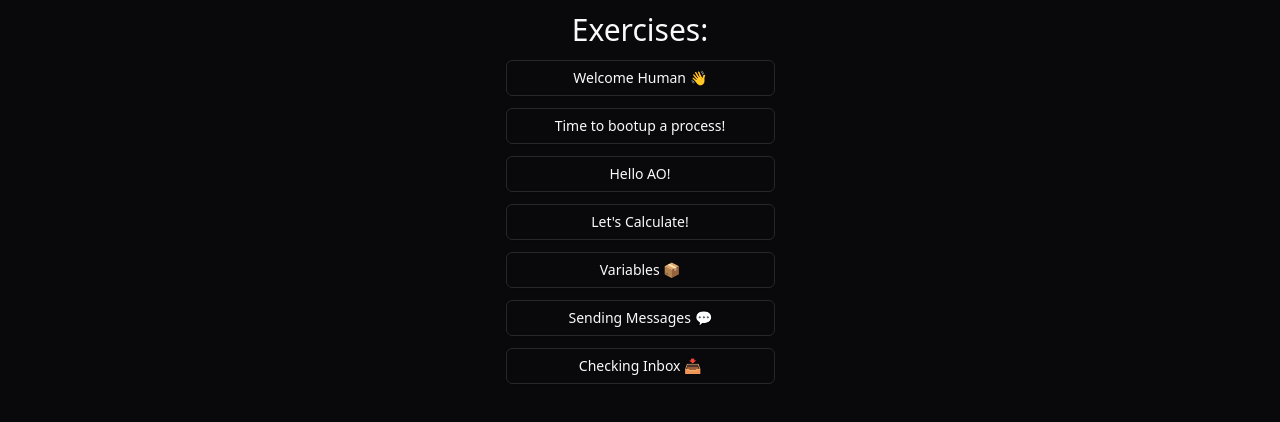
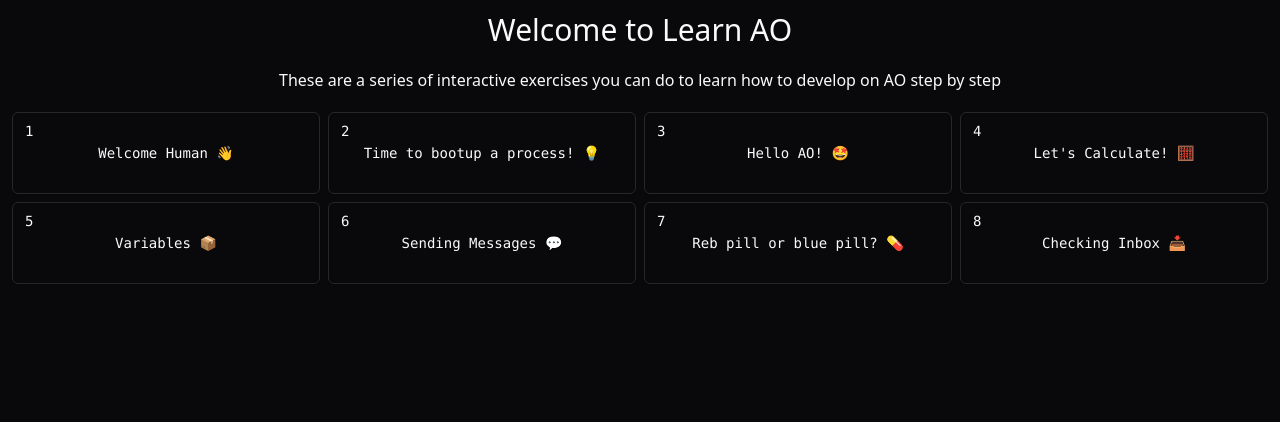
Before and after one commit to betteridea-dev/learn-v0, a Next.js app: page /learn-ao/ in a window 1280 px wide. Shown: the top 422 px of the page. Built offline with nearby package versions, Linux system fonts and the light colour scheme.

Commit message:
morpheus

```diff
--- a/src/data/20.spawn-process.ts
+++ b/src/data/20.spawn-process.ts
@@ -4,7 +4,7 @@ export default {
   prevRoute: "10-connect-wallet",
   route: "20-spawn-process",
   nextRoute: "30-hello-ao",
-  title: "Time to bootup a process!",
+  title: "Time to bootup a process! 💡",
   content: `
 A process in AO is like a smart contract that's alive.
 
--- a/src/data/30.hello-ao.ts
+++ b/src/data/30.hello-ao.ts
@@ -4,7 +4,7 @@ export default {
   prevRoute: "20-spawn-process",
   route: "30-hello-ao",
   nextRoute: "40-calculate",
-  title: "Hello AO!",
+  title: "Hello AO! 🤩",
   content: `
 
 In the previous exercise, you spawned a process. Now it's time to write some code for it.
--- a/src/data/40.calculate.ts
+++ b/src/data/40.calculate.ts
@@ -4,7 +4,7 @@ export default {
   prevRoute: "30-hello-ao",
   route: "40-calculate",
   nextRoute: "50-variables",
-  title: "Let's Calculate!",
+  title: "Let's Calculate! 🧮",
   content: `
 Just like we printed something before, we can also do mathematical operations on AO using LUA
 
--- a/src/data/60.messaging.ts
+++ b/src/data/60.messaging.ts
@@ -3,7 +3,7 @@ import { TExerciseData } from "@/types";
 export default {
   prevRoute: "50-variables",
   route: "60-messaging",
-  nextRoute: "70-my-inbox",
+  nextRoute: "70-morpheus",
   title: "Sending Messages 💬",
   content: `
 Now that you know how to print stuff, do basic calculations and make variables,
--- /dev/null
+++ b/src/data/70.morpheus.ts
@@ -0,0 +1,46 @@
+import { TExerciseData } from "@/types";
+
+export default {
+  prevRoute: "60-messaging",
+  route: "70-morpheus",
+  nextRoute: "80-my-inbox",
+  title: "Reb pill or blue pill? 💊",
+  content: `
+
+*"This is your last chance. After this, there is no turning back. You take the blue pill -
+the story ends, you wake up in your bed and believe whatever you want to believe. You take
+the red pill - you stay in Wonderland and I show you how deep the rabbit hole goes"*
+
+---
+
+# TASK
+
+1. Use the process ID provided below and store it as a variable called "Morpheus".
+
+\`wu_tAUDUveetQZpcN8UxHt51d9dyUkI4Z-MfQV8LnUU\`
+
+2. Send a message to Morpheus
+
+\`Send({ Target = Morpheus, Data = "Morpheus?" })\`
+
+3. You will receive a reply from Morpheus. Print the message.
+
+---
+
+`,
+  defaultCode: `-- Declare the variable Morpheus below this line
+Morpheus = ...
+
+Send({
+  Target = Morpheus,
+  Data = "Wake up Neo!"
+})
+
+-- After you get a message from Morpheus
+-- Comment the above code and run the following:
+-- Inbox[#Inbox].Data
+`,
+  expectedResult: "I am here. You are finally awake. Are you ready to see how far the rabbit hole goes?",
+  fromId: "SELF",
+  validateTimestamp: false,
+} as TExerciseData;
--- a/src/data/70.inbox.ts
+++ b/src/data/80.inbox.ts
@@ -1,9 +1,9 @@
 import { TExerciseData } from "@/types";
 
 export default {
+  prevRoute: "70-morpheus",
+  route: "80-my-inbox",
   nextRoute: "/",
-  route: "70-my-inbox",
-  prevRoute: "60-messaging",
   title: "Checking Inbox 📥",
   content: `
 So we know how to send messages, but how do we check what messages we have received?
--- a/src/data/index.ts
+++ b/src/data/index.ts
@@ -7,5 +7,6 @@ export default {
   "40-calculate": require("@/data/40.calculate").default,
   "50-variables": require("@/data/50.variables").default,
   "60-messaging": require("@/data/60.messaging").default,
-  "70-my-inbox": require("@/data/70.inbox").default,
+  "70-morpheus": require("@/data/70.morpheus").default,
+  "80-my-inbox": require("@/data/80.inbox").default,
 } as { [foo: string]: TExerciseData };
--- a/src/pages/index.tsx
+++ b/src/pages/index.tsx
@@ -7,20 +7,23 @@ export default function Home() {
 
   return (
     <div className="flex flex-col items-center justify-center gap-3 p-3">
-      <div className="text-3xl">Exercises:</div>
-      {/* <div className="grid grid-cols-12 gap-2 aspect-square"> */}
+      <div className="text-3xl">Welcome to Learn AO</div>
+      <div className="py-2">
+        These are a series of interactive exercises you can do to learn how to develop on AO step by step
+      </div>
+      <div className="grid grid-cols-4 gap-2">
         {Object.keys(data).map((e: string, _) => (
           <Button
             key={_}
             variant="outline"
-          className="min-w-[269px]"
+            className="min-w-[269px] font-mono p-10 relative"
             onClick={() => router.push(`/${data[e].route}`)}
           >
-          {/* {_ + 1} */}
+            <div className="absolute top-2 left-3">{_ + 1}</div>
             {data[e].title}
           </Button>
         ))}
-      {/* </div> */}
+      </div>
     </div>
   );
 }
```
Lines whose indentation alone changed are shown as unchanged.
